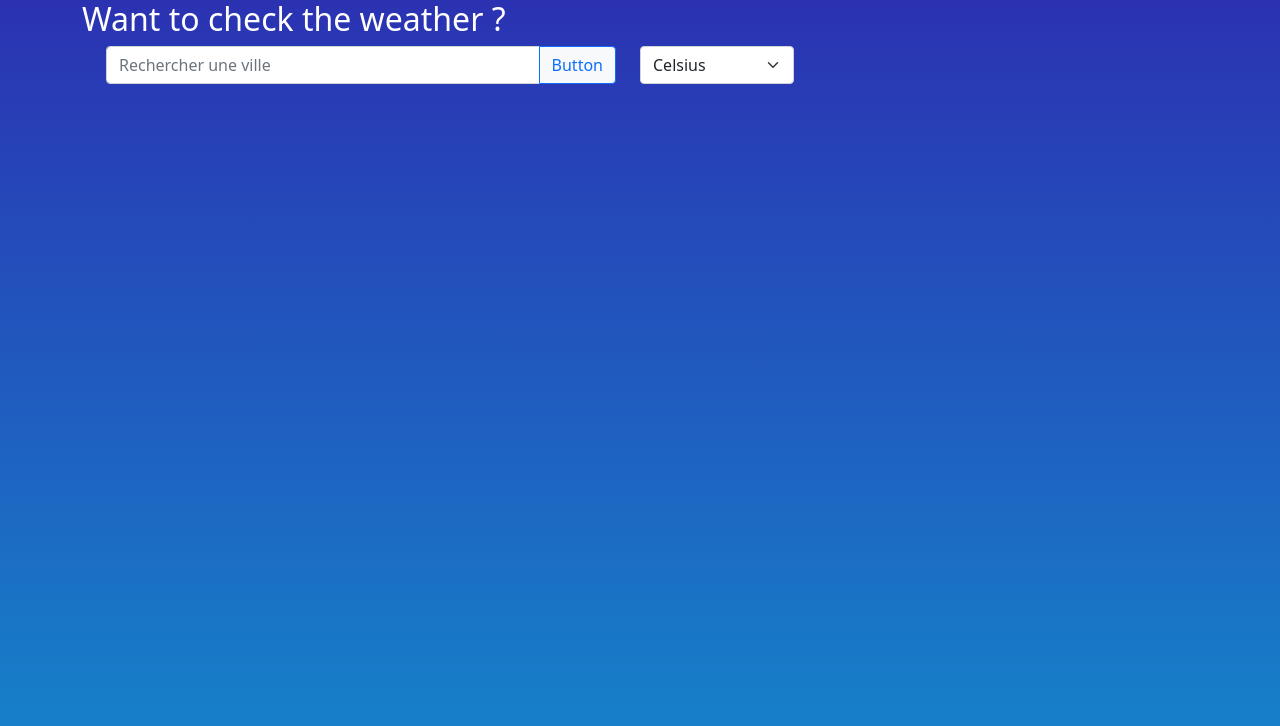
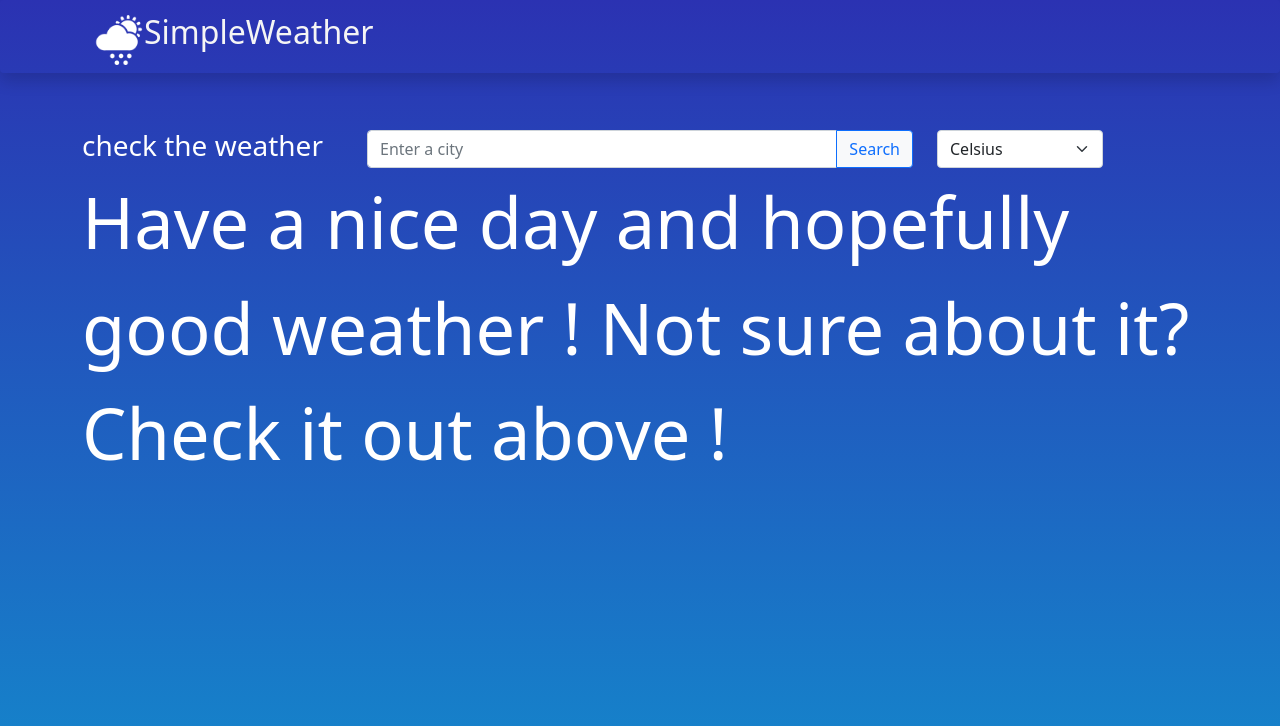
Before and after one commit to MarouanLaroui/weather-app, an Angular app in the folder weather-app/: page / in a window 1280 px wide. Shown: the top 726 px of the page. Built offline with nearby package versions, Linux system fonts and the light colour scheme.

Commit message:
Navbar
Created a navbar and added it to app-component.

```diff
--- a/weather-app/src/app/app.component.css
+++ b/weather-app/src/app/app.component.css
@@ -10,5 +10,14 @@
 body { min-height: 100vh; }
 
 .marged-div{
-    margin-bottom: 5%;
+    margin-top: 5%;
 }
+
+.subtitle{
+    margin-bottom: 2%;
+}
+
+.catch-phrase{
+    font-size:4.4rem;
+    font-weight: 230;
+}
--- a/weather-app/src/app/app.component.html
+++ b/weather-app/src/app/app.component.html
@@ -1,13 +1,24 @@
 
 <body class="gardient-bg">
+
+  <navbar></navbar>
+
   <div class="container">
-    <h2>Want to check the weather ?</h2>
+    <div class="marged-div">
 
-    <div class="container row">
-      <searchbar class="col-6" [(searchedString)]="searchedCityName" [placeholder]="'Rechercher une ville'" (onSearchEvent)="searchCityWeather()"></searchbar>
-      <!--<button (click)="searchCityWeather()" class="btn btn-light col">Search</button>!-->
-      <unit-selector [(unity)]="selectedUnit" class="col-2"></unit-selector>
+
+      <div class="row align-items-center">
+        <h3 class="col-3">check the weather</h3>
+        <searchbar class="col-6" [(searchedString)]="searchedCityName" [placeholder]="'Enter a city'" (onSearchEvent)="searchCityWeather()"></searchbar>
+        <!--<button (click)="searchCityWeather()" class="btn btn-light col">Search</button>!-->
+        <unit-selector [(unity)]="selectedUnit" class="col-2"></unit-selector>
+      </div>
     </div>
+
+    <div *ngIf="selectedWeather == null && !weathers">
+      <p class="catch-phrase">Have a nice day and hopefully good weather ! Not sure about it? Check it out above !</p>
+    </div>
+
 
     <div *ngIf="weathers | async as weathers">
 
@@ -15,17 +26,17 @@
         <main-weather-view [weather]="selectedWeather" [tempUnit]="selectedUnit" class="marged-div"></main-weather-view>
       </div>
 
-      <div *ngIf="selectedWeather == undefined" class="marged-div">
+      <div *ngIf="selectedWeather == null" class="marged-div">
         <main-weather-view [weather]="weathers[0]" [tempUnit]="selectedUnit" class="marged-div"></main-weather-view>
       </div>
 
       <div class="marged-div">
-        <h3>Weather by hour</h3>
+        <h3 class="subtitle">Weather by hour</h3>
         <weather-carroussel [weathers]="weathers" (onWeatherSelection)="selectWeather($event)" [nbItems]="7" [tempUnit]="selectedUnit"></weather-carroussel>
       </div>
 
       <div class="marged-div">
-        <h3>Next 5 day</h3>
+        <h3 class="subtitle">Next 5 day</h3>
         <weather-tab [weathers]="weathers" [tempUnit]="selectedUnit"></weather-tab>
       </div>
 
--- a/weather-app/src/app/components/navbar/navbar.component.css
+++ b/weather-app/src/app/components/navbar/navbar.component.css
@@ -0,0 +1,20 @@
+nav{
+    background-color: transparent;
+}
+
+.icon{
+    width: 50px;
+}
+
+
+.navbar-brand{
+    font-size: 2rem;
+    font-weight: 230;
+    color : whitesmoke
+}
+
+.one-edge-shadow {
+	-webkit-box-shadow: 0 8px 6px -6px black;
+	   -moz-box-shadow: 0 8px 6px -6px black;
+	        box-shadow: 0 8px 6px -6px black;
+}
--- a/weather-app/src/app/components/navbar/navbar.component.html
+++ b/weather-app/src/app/components/navbar/navbar.component.html
@@ -1,5 +1,9 @@
-<nav class="navbar" style="background-color: #1960a0;">
+<nav class="navbar shadow rounded">
+  <div class="container">
     <div class="container-fluid">
+      <img src="../../../assets/weather-icon.png" class="icon">
       <a class="navbar-brand" href="#">SimpleWeather</a>
     </div>
+  </div>
+
 </nav>
--- a/weather-app/src/app/components/searchbar/searchbar.component.html
+++ b/weather-app/src/app/components/searchbar/searchbar.component.html
@@ -1,5 +1,5 @@
 
 <div class="input-group">
     <input [value] ="searchedString" (keyup)="onKey($event)" [placeholder]="placeholder" type="text" class="form-control" placeholder="Enter a city.." aria-label="Recipient's username" aria-describedby="button-addon2">
-    <button class="btn btn-light btn-outline-primary" type="button" id="button-addon2" (click)="onButtonClick()">Button</button>
+    <button class="btn btn-light btn-outline-primary" type="button" id="button-addon2" (click)="onButtonClick()">Search</button>
 </div>
--- a/weather-app/src/app/components/weather/main-weather-view/main-weather-view.component.html
+++ b/weather-app/src/app/components/weather/main-weather-view/main-weather-view.component.html
@@ -21,13 +21,13 @@
         <div class="col">
 
             <div>
-                <h5>{{min_temp}}°</h5>
+                <h3>{{min_temp}}°</h3>
                 <p class="subText">Min</p>
 
             </div>
 
             <div>
-                <h5>{{max_temp}}°</h5>
+                <h3>{{max_temp}}°</h3>
                 <p class="subText">Max</p>
 
             </div>
@@ -36,12 +36,12 @@
         <div class="col">
 
             <div>
-                <h5>{{weather.humidity}}%</h5>
+                <h3>{{weather.humidity}}%</h3>
                 <p class="subText">Humidity</p>
             </div>
 
             <div>
-                <h5>{{weather.feels_like}}°</h5>
+                <h3>{{weather.feels_like}}°</h3>
                 <p class="subText">Feels like</p>
             </div>
 
@@ -51,13 +51,13 @@
         <div class="col">
 
             <div>
-                <h5>{{weather.pressure}}mBar</h5>
+                <h3>{{weather.pressure}}mBar</h3>
                 <p class="subText">Pressure</p>
 
             </div>
 
             <div>
-                <h5>{{weather.humidity}}%</h5>
+                <h3>{{weather.humidity}}%</h3>
                 <p class="subText">Humidity</p>
 
             </div>
```
Also changed, not shown: weather-app/src/app/app.component.ts (line endings or trailing spaces), weather-app/src/assets/weather-icon.png (added).
